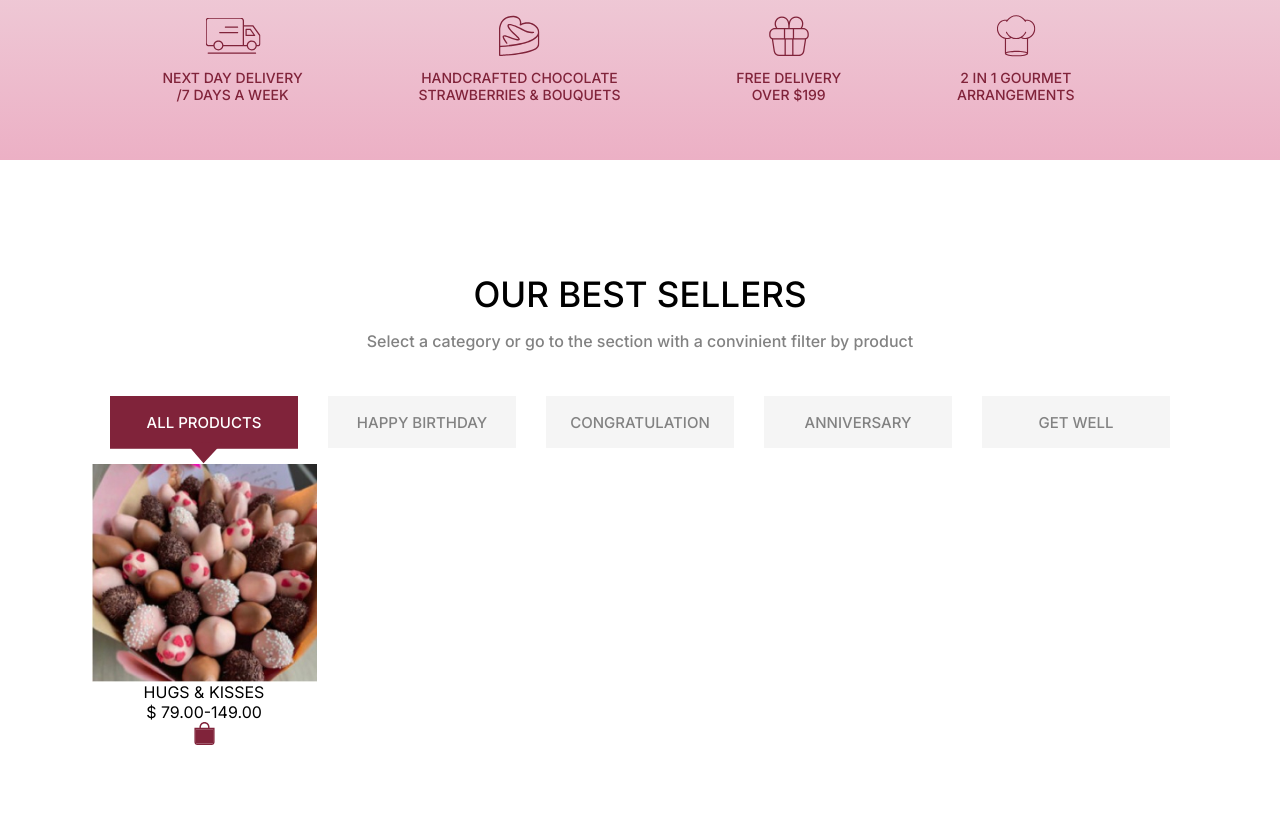
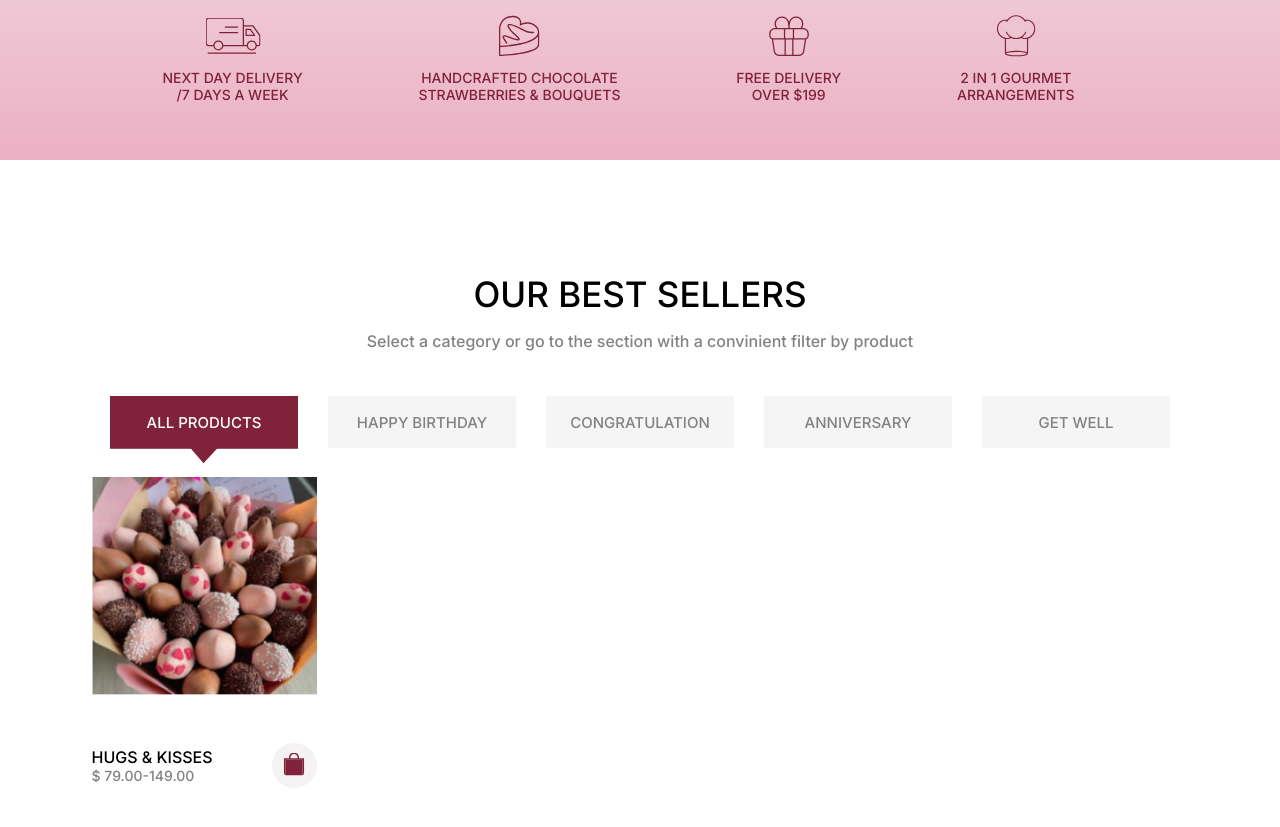
Before and after one commit to Nattyme/flowerShop, a plain HTML site: page index.html in a window 1280 px wide. Shown: the part 774-1601 px from the top of the page. Drawn offline with Linux system fonts and the light colour scheme.

Commit message:
CSS .card style. hover

```diff
--- a/index.html
+++ b/index.html
@@ -182,7 +182,6 @@
                             <p class="card__price">$ 79.00-149.00</p>
                         </div>
                         <div class="card__cart">
-                            <img src="./img/card/bag.svg" alt="">
                         </div>
                     </div>
                 </div>
--- a/scss/blocks/_card.scss
+++ b/scss/blocks/_card.scss
@@ -1,7 +1,9 @@
 .card {
-    padding-left: 15px;
-    padding-right: 15px;
-    padding-bottom: 25px;
+    padding: 0 15px 25px;
+
+    display: flex;
+    flex-direction: column;
+    justify-content: space-between;
     width: 255px;
     height: 336px;
 }
@@ -11,12 +13,51 @@
 }
 
 .card__content {
+    margin-top: auto;
+    display: flex;
+    justify-content: space-between;
+    align-items: center;
 }
+
 .card__text {
+    font-weight: 500;
+    text-transform: uppercase;
+    text-align: left;
 }
+
 .card__title {
+    font-size: 16px;
+    color: #000;
 }
+
 .card__price {
+    font-size: 14px;
+    color: #828282;
 }
+
 .card__cart {
+    position: relative;
+    width: 45px;
+    height: 45px;
+    border-radius: 50%;
+    background-color: #f4f2f2;
+    cursor: pointer;
+
+    transition: background-color 0.2s ease-in;
+
+    &::before {
+        position: absolute;
+        top: 50%;
+        left: 50%;
+        transform: translate(-50%, -50%);
+        content: url("./../img/card/bag.svg");
+    }
+
+    &:hover {
+        background-color: #80233a;
+
+        &::before {
+            content: url("./../img/card/bag-hover.svg");
+        }
+    }
 }
--- a/scss/blocks/_tab-controls.scss
+++ b/scss/blocks/_tab-controls.scss
@@ -1,4 +1,5 @@
 .tab-controls {
+    margin-bottom: 13px;
     display: flex;
     justify-content: center;
     column-gap: 30px;
```
Also changed, not shown: css/main.css, css/main.min.css, 2 other files.
